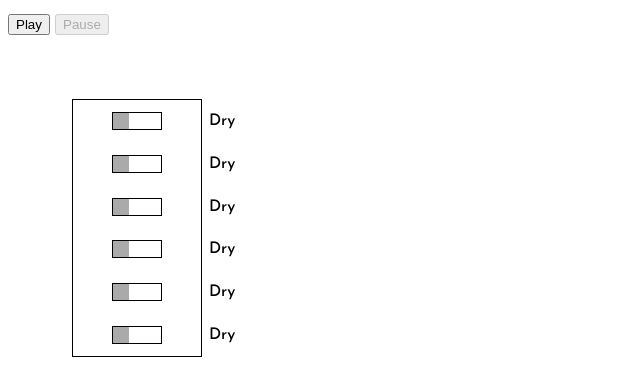
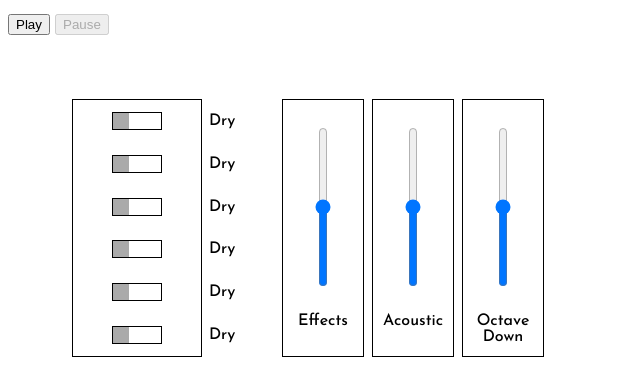
Before and after one commit to tombassrosenfeld/submarine-demo, a website: page index.html in a window 1280 px wide. Shown: the part 502-867 px from the top of the page, without its empty margins (0-640 px from the left). Drawn offline with Linux system fonts and the light colour scheme.

Commit message:
mixer markup and styles added

```diff
--- a/index.html
+++ b/index.html
@@ -47,6 +47,20 @@
                     </div>
                 </div>
             </section>
+            <section class="channel-levels">
+                <div class="slider effects">
+                    <input id="effects" type="range" min="0" max="10" value="5" orient="vertical">
+                    <label for="effects">Effects</label>
+                </div>
+                <div class="slider acoustic">
+                    <input id="acoustic" type="range" min="0" max="10" value="5" orient="vertical">
+                    <label for="acoustic">Acoustic</label>
+                </div>
+                <div class="slider octave">
+                    <input id="octave-down" type="range" min="0" max="10" value="5" orient="vertical">
+                    <label for="octave-down">Octave Down</label>
+                </div>
+            </section>
         </div>
     </main>
 </body>
--- a/src/js/index.js
+++ b/src/js/index.js
@@ -182,6 +182,8 @@
             jsSwitch.setContext(context, sources[i], sources[i + 6] );
         });
 
+        sources[12].connect(context.destination);
+
         // start playback
         sources.forEach((source, i) => {
             source.start(0);
```
